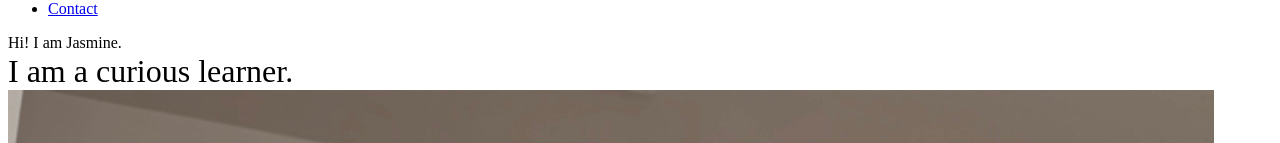
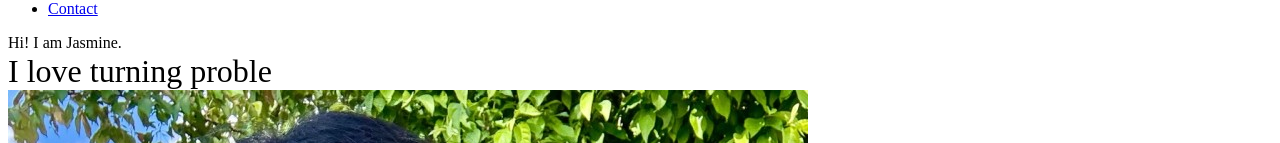
Before and after one commit to imjas-mine/personal-portfolio, a React (Vite) app: page / in a window 1280 px wide. Shown: the part 610-753 px from the top of the page. Built offline with nearby package versions, Linux system fonts and the light colour scheme; the HTML template or start-up script is replaced by a standard one.

Commit message:
updated the profile picture and changed the headlines

```diff
--- a/src/components/Hero.jsx
+++ b/src/components/Hero.jsx
@@ -16,11 +16,11 @@ const Hero = () => {
         <div className="text-2xl text-white mt-7">
           <TypeAnimation
             sequence={[
-              "I am a student of Software Engineering Technology.",
+              "I am a Software Developer.",
               1000,
               "I am a curious learner.",
               1000,
-              "I am a Software Developer.",
+              "I love turning problems into solutions :)",
               1000,
             ]}
             wrapper="span"
```
Also changed, not shown: src/assets/jasmine.jpg.
